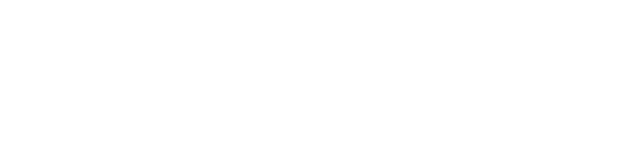
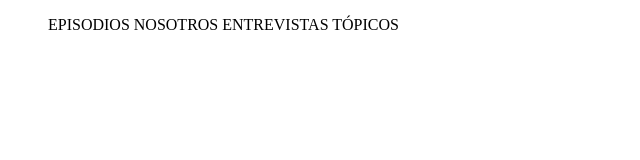
Before and after one commit to celis212/celis212.github.io, a plain HTML site: page proyecto_uno/index.html in a window 1280 px wide. Shown: the whole page, without its empty margins (0-640 px from the left). Drawn offline with Linux system fonts and the light colour scheme.

Commit message:
development of the nav

```diff
--- a/proyecto_uno/index.html
+++ b/proyecto_uno/index.html
@@ -2,12 +2,23 @@
 <html lang="en">
 <head>
     <meta charset="UTF-8">
+    <link rel="stylesheets" href="style.css">
     <meta name="viewport" content="width=device-width, initial-scale=1.0, user-scalable=no">
     <title>PodCast</title>
 </head>
 <body>
     <header></header>
-    <nav></nav>
+    <nav>
+        <div>
+
+        </div>
+        <ul>
+            <il>EPISODIOS</il>
+            <il>NOSOTROS</il>
+            <il>ENTREVISTAS</il>
+            <il>TÓPICOS</il>
+        </ul>
+    </nav>
     <section>
         <article></article>
     </section>
--- a/proyecto_uno/style.css
+++ b/proyecto_uno/style.css
@@ -0,0 +1,3 @@
+
+
+/*# sourceMappingURL=style.css.map */
```
